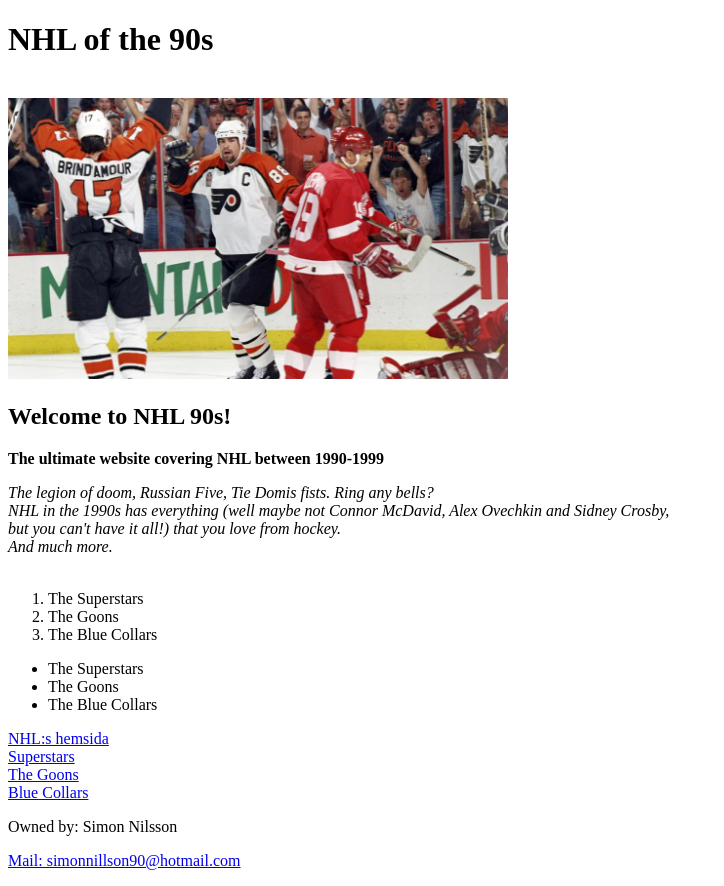
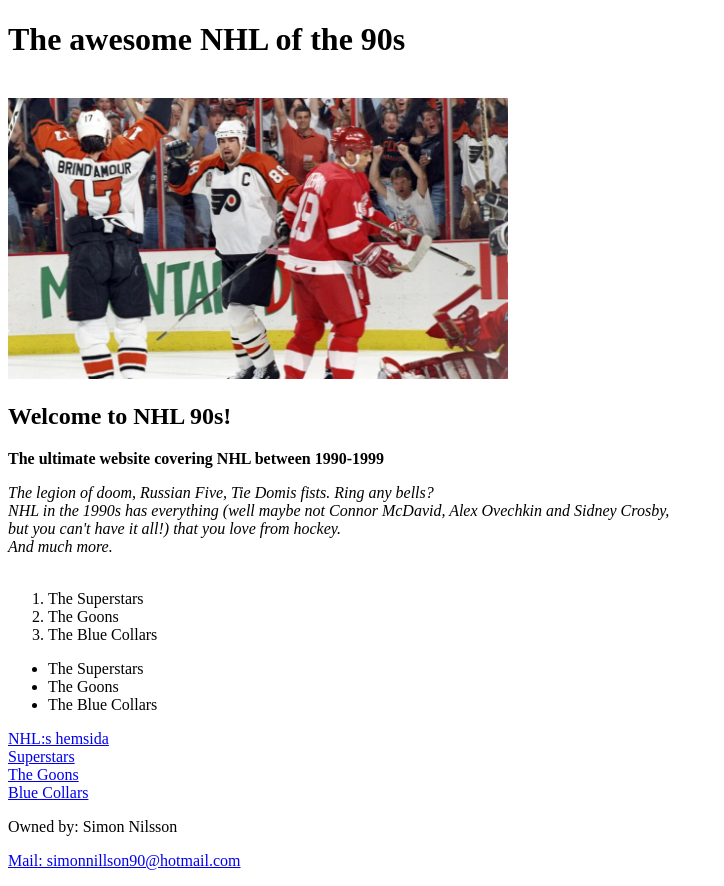
Before and after one commit to simonnilsson90/SimonMonday, a plain HTML site: page index.html in a window 1280 px wide. Shown: the whole page, without its empty margins (0-724 px from the left). Drawn offline with Linux system fonts and the light colour scheme.

Commit message:
Ändrat huvudrubriken på startsidan

```diff
--- a/index.html
+++ b/index.html
@@ -7,7 +7,7 @@
     </head>
 
     <body>
-    <h1>NHL of the 90s</h1>
+    <h1> The awesome NHL of the 90s</h1>
 
     <br>
 
```
